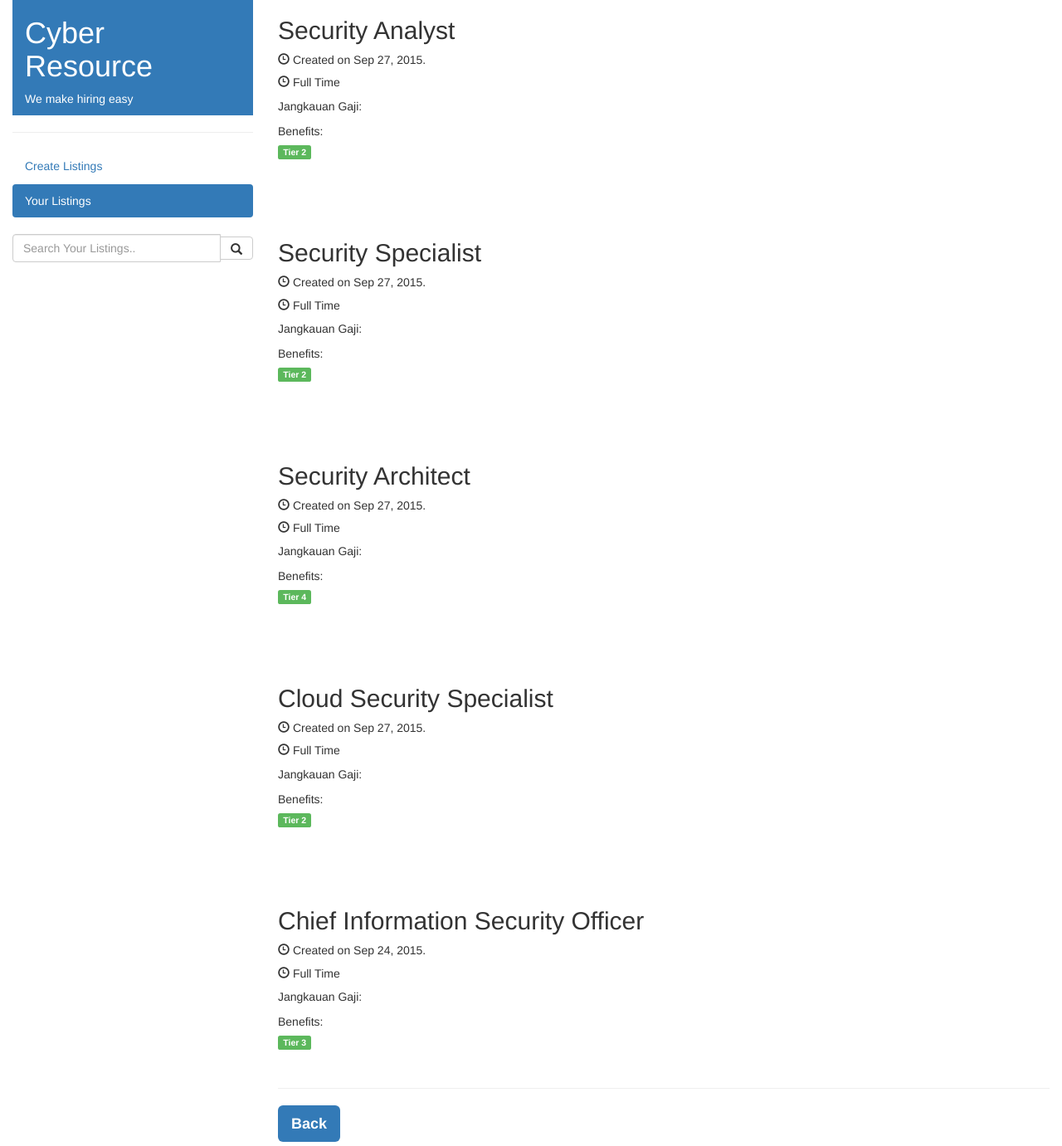
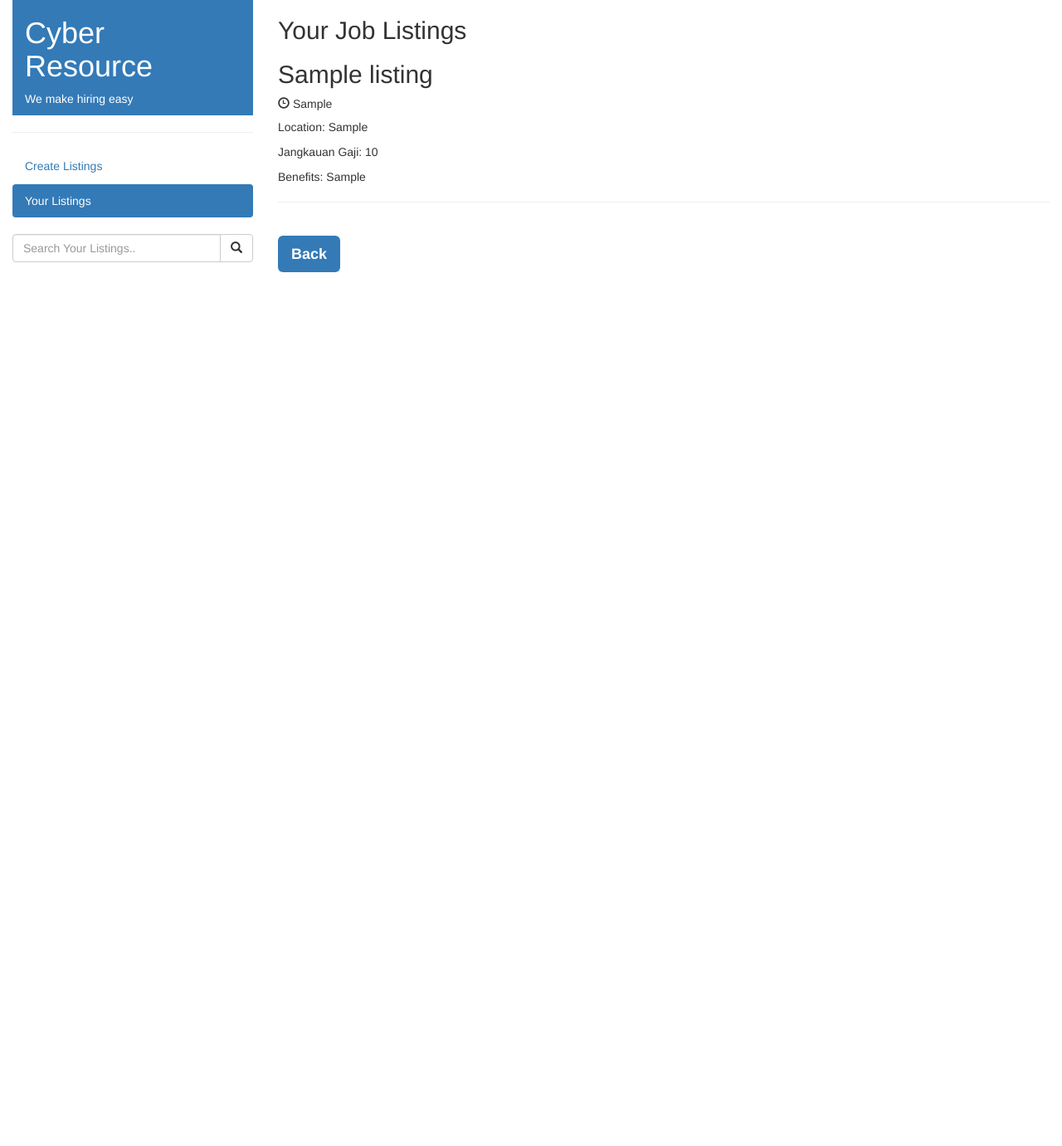
Before and after one commit to thinkabtwen/SecProg, a PHP site: page /CompanyJobListing.php in a window 1280 px wide. Shown: the whole page at 83% size. After the commit the page ends 328 px from the top, so only its background shows below. Run offline with PHP 8.4, Linux system fonts and the light colour scheme; the visitor is signed in with stand-in values (Sample User, id 1); tables that the repository leaves empty or names only in its code hold one stand-in row (values such as "Sample post").

Commit message:
Fixed href

```diff
--- a/main/html/CompanyHomePage.php
+++ b/main/html/CompanyHomePage.php
@@ -22,7 +22,7 @@ $username = $_SESSION['username'];
 
         <div class="container-content">
             <div class="box">
-                <a href="./CompanyJobListing.html">
+                <a href="./CompanyJobListing.php">
                     <img src="../../Image/hook.png">
                 </a>
                 <h3>Company Job Listing</h3>
@@ -31,7 +31,7 @@ $username = $_SESSION['username'];
 
 
             <div class="box">
-                <a href="./CompanyViewingApplicantPage.html">
+                <a href="./CompanyViewingApplicantPage.php">
                     <img src="../../Image/workers.png">
                 </a>
                 <h3>View Applicant Profile</h3>
@@ -39,7 +39,7 @@ $username = $_SESSION['username'];
             </div>
 
             <div class="box">
-                <a href="./CompanyProfile.html">
+                <a href="./CompanyProfile.php">
                     <img src="../../Image/officebuildingicons.png">
                 </a>
                 <h3>Company Profile</h3>
--- a/main/html/CompanyJobListing.php
+++ b/main/html/CompanyJobListing.php
@@ -7,9 +7,49 @@ if (!isset($_SESSION['username'])) {
 }
 
 $username = $_SESSION['username'];
+
+// Enable error reporting for debugging
+ini_set('display_errors', 1);
+ini_set('display_startup_errors', 1);
+error_reporting(E_ALL);
+
+// Database connection
+$servername = "localhost";
+$db_username = "root";
+$db_password = "";
+$dbname = "cyber_resource";
+
+$conn = new mysqli($servername, $db_username, $db_password, $dbname);
+
+// Check connection
+if ($conn->connect_error) {
+    die("Connection failed: " . $conn->connect_error);
+}
+
+// Prepare the SQL query to get job listings for the logged-in user
+$sql = "SELECT job_title, location, job_description, job_type, salary, benefits FROM job_listings WHERE username = ?";
+$stmt = $conn->prepare($sql);
+
+// Check if the statement preparation was successful
+if ($stmt === false) {
+    die("Prepare failed: " . $conn->error);
+}
+
+// Bind the username parameter and execute the query
+$stmt->bind_param("s", $username);
+if (!$stmt->execute()) {
+    die("Execute failed: " . $stmt->error);
+}
+
+// Get the result
+$result = $stmt->get_result();
+
+// Close the statement and connection after execution
+$stmt->close();
+$conn->close();
 ?>
 
-<html>
+<!DOCTYPE html>
 <html lang="en">
 <head>
   <title>Company Job Listing</title>
@@ -30,8 +70,8 @@ $username = $_SESSION['username'];
       </div>
       <hr>
       <ul class="nav nav-pills nav-stacked">
-        <li><a href="./CompanyJobListingCreation.html">Create Listings</a></li>
-        <li class="active"><a href="./CompanyJobListing.html">Your Listings</a></li>
+        <li><a href="./CompanyJobListingCreation.php">Create Listings</a></li>
+        <li class="active"><a href="./CompanyJobListing.php">Your Listings</a></li>
       </ul><br>
       <div class="input-group">
         <input type="text" class="form-control" placeholder="Search Your Listings..">
@@ -42,55 +82,32 @@ $username = $_SESSION['username'];
         </span>
       </div>
     </div>
+
     <div class="col-sm-9">
-      <h2>Security Analyst</h2>
-      <h5><span class="glyphicon glyphicon-time"></span> Created on Sep 27, 2015.</h5>
-      <h5><span class="glyphicon glyphicon-time"></span> Full Time</h5>
-      <p>Jangkauan Gaji:</p>
-      <p>Benefits:</p>
-      <h5><span class="label label-success">Tier 2</span></h5><br>
-      <p></p>
-      <br><br>
-      <h2>Security Specialist</h2>
-      <h5><span class="glyphicon glyphicon-time"></span> Created on Sep 27, 2015.</h5>
-      <h5><span class="glyphicon glyphicon-time"></span> Full Time</h5>
-      <p>Jangkauan Gaji:</p>
-      <p>Benefits:</p>
-      <h5><span class="label label-success">Tier 2</span></h5><br>
-      <p></p>
-      <br><br>
-      <h2>Security Architect</h2>
-      <h5><span class="glyphicon glyphicon-time"></span> Created on Sep 27, 2015.</h5>
-      <h5><span class="glyphicon glyphicon-time"></span> Full Time</h5>
-      <p>Jangkauan Gaji:</p>
-      <p>Benefits:</p>
-      <h5><span class="label label-success">Tier 4</span></h5><br>
-      <p></p>
-      <br><br>
-      <h2>Cloud Security Specialist</h2>
-      <h5><span class="glyphicon glyphicon-time"></span> Created on Sep 27, 2015.</h5>
-      <h5><span class="glyphicon glyphicon-time"></span> Full Time</h5>
-      <p>Jangkauan Gaji:</p>
-      <p>Benefits:</p>
-      <h5><span class="label label-success">Tier 2</span></h5><br>
-      <p></p>
-      <br><br>
-      <h2>Chief Information Security Officer</h2>
-      <h5><span class="glyphicon glyphicon-time"></span> Created on Sep 24, 2015.</h5>
-      <h5><span class="glyphicon glyphicon-time"></span> Full Time</h5>
-      <p>Jangkauan Gaji:</p>
-      <p>Benefits:</p>
-      <h5><span class="label label-success">Tier 3</span></h5><br>
-      <p></p>
-      <hr>
+      <h2>Your Job Listings</h2>
+
+      <?php
+      // Check if there are any job listings
+      if ($result->num_rows > 0) {
+          // Loop through and display each job listing
+          while ($row = $result->fetch_assoc()) {
+              echo '<h2>' . htmlspecialchars($row["job_title"], ENT_QUOTES, 'UTF-8') . '</h2>';
+              echo '<h5><span class="glyphicon glyphicon-time"></span> ' . htmlspecialchars($row["job_type"], ENT_QUOTES, 'UTF-8') . '</h5>';
+              echo '<p>Location: ' . htmlspecialchars($row["location"], ENT_QUOTES, 'UTF-8') . '</p>';
+              echo '<p>Jangkauan Gaji: ' . htmlspecialchars($row["salary"], ENT_QUOTES, 'UTF-8') . '</p>';
+              echo '<p>Benefits: ' . htmlspecialchars($row["benefits"], ENT_QUOTES, 'UTF-8') . '</p>';
+              echo '<hr><br>';
+          }
+      } else {
+          echo "<p>No job listings found.</p>";
+      }
+      ?>
+
       <a href="./CompanyHomePage.php">
         <label type="button" class="btn-lg btn-primary">Back</label>
       </a>
     </div>
   </div>
 </div>
-    </div>
-  </div>
-</div>
 </body>
 </html>
--- a/main/html/CompanyJobListingCreation.php
+++ b/main/html/CompanyJobListingCreation.php
@@ -113,7 +113,7 @@ if ($_SERVER["REQUEST_METHOD"] == "POST") {
         <button type="submit">Create Job Listing</button>
       </form>
 
-      <a href="./CompanyJobListing.html">
+      <a href="./CompanyJobListing.php">
         <label type="button" class="btn-lg btn-primary">Back</label>
       </a>
     </main>
--- a/main/html/CompanyProfileEdit.php
+++ b/main/html/CompanyProfileEdit.php
@@ -50,7 +50,7 @@ $username = $_SESSION['username'];
                         <td><input type="text" class="form-control" name="address" placeholder="address"></td></tr>
                 </table>
             <div class="p-2">
-                <a href="./CompanyProfile.html">
+                <a href="./CompanyProfile.php">
                     <label type="button" class="btn-lg btn-primary">Back</label>
                 </a>
                 <button class="btn-lg btn-primary float-end">Save</button>
--- a/main/html/CompanyViewingApplicantPage.php
+++ b/main/html/CompanyViewingApplicantPage.php
@@ -40,7 +40,7 @@ $username = $_SESSION['username'];
         <div class="applicant">
           <div class="applicant-info">
             <h3>Applicant #1</h3>
-            <a href="./CompanyViewingSpecificApplicantPage.html">
+            <a href="./CompanyViewingSpecificApplicantPage.php">
               <img src="../../Image/default_profile.jpg" alt="Applicant Profile">
             </a>
             <p>Applicant Type: Full-Time</p>
@@ -52,7 +52,7 @@ $username = $_SESSION['username'];
             <p>Miscellaneous:</p>
             <br>
             <h3>Applicant #2</h3>
-            <a href="./CompanyViewingSpecificApplicantPage.html">
+            <a href="./CompanyViewingSpecificApplicantPage.php">
               <img src="../../Image/default_profile.jpg" alt="Applicant Profile">
             </a>
             <p>Applicant Type:</p>
--- a/main/html/CompanyViewingSpecificApplicantPage.php
+++ b/main/html/CompanyViewingSpecificApplicantPage.php
@@ -45,7 +45,7 @@ $username = $_SESSION['username'];
     <li>Python</li>
     <li>Java</li>
   </div>
-  <a href="./CompanyViewingApplicantPage.html">
+  <a href="./CompanyViewingApplicantPage.php">
     <label type="button" class="btn-lg btn-primary">Back</label>
   </a>
   <script>
--- a/main/html/UserHomePage.php
+++ b/main/html/UserHomePage.php
@@ -22,7 +22,7 @@ $username = $_SESSION['username'];
 
         <div class="container-content">
             <div class="box">
-                <a href="./UserCompanySearch.html">
+                <a href="./UserCompanySearch.php">
                     <img src="../../Image/officebuildingicons.png">
                 </a>
                 <h3>Company Profile</h3>
@@ -31,7 +31,7 @@ $username = $_SESSION['username'];
 
 
             <div class="box">
-                <a href="./UserCompanyJobs.html">
+                <a href="./UserCompanyJobs.php">
                     <img src="../../Image/glass.png">
                 </a>
                 <h3>Search Company</h3>
@@ -40,7 +40,7 @@ $username = $_SESSION['username'];
 
 
             <div class="box">
-                <a href="./UserProfile.html">
+                <a href="./UserProfile.php">
                     <img src="../../Image/profile.png">
                 </a>
                 <h3>You Profile</h3>
```
Also changed, not shown: main/php/config.php (+7 -7 lines). Lines whose indentation alone changed are shown as unchanged.
